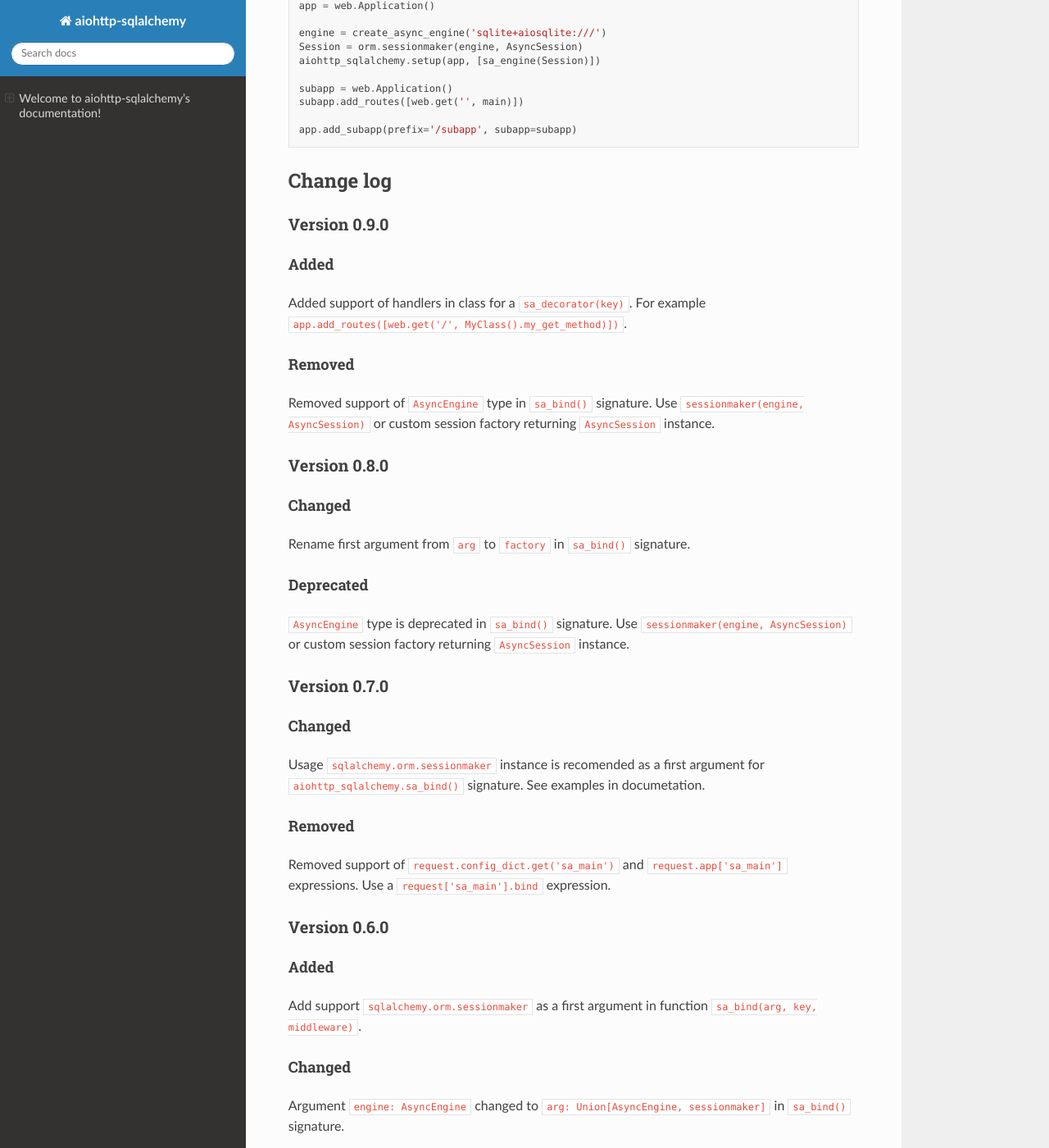
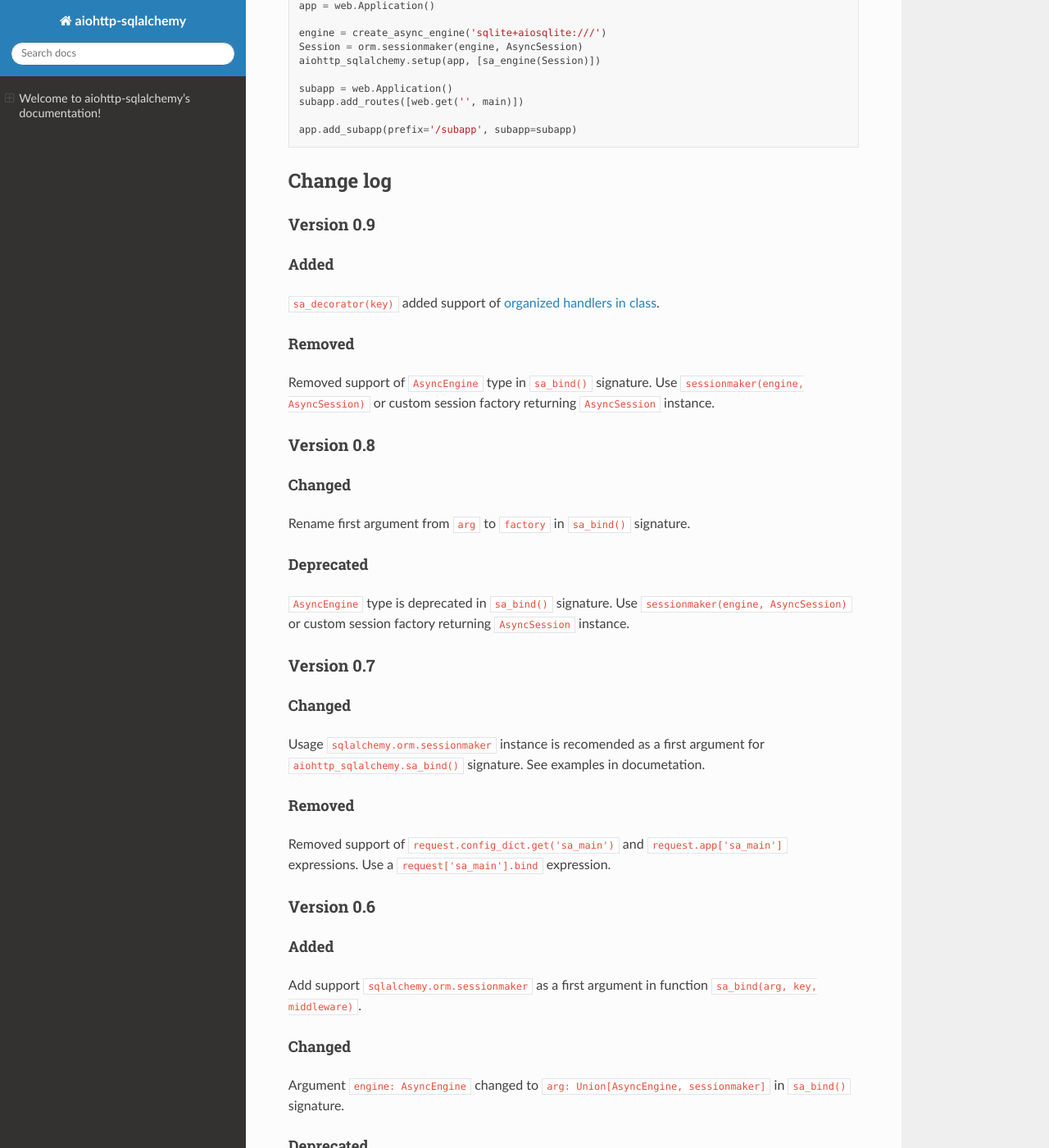
Before and after one commit to ri-gilfanov/aiohttp-sqlalchemy, a Sphinx documentation site: the page built from docs/index.rst, in a window 1280 px wide and 1400 px high, scrolled down 3255 px. Shown: the whole window at 82% size. Built offline with Sphinx 7.4.7 and the Read the Docs theme 2.0.0, drawn with Linux system fonts in a browser that asks for light colours; some of the changed text lies outside the part shown.

Commit message:
Fix docs

```diff
--- a/docs/index.rst
+++ b/docs/index.rst
@@ -177,12 +177,12 @@ Nested apps
 
 Change log
 ----------
-Version 0.9.0
-^^^^^^^^^^^^^
+Version 0.9
+^^^^^^^^^^^
 Added
 """""
-Added support of handlers in class for a ``sa_decorator(key)``. For example
-``app.add_routes([web.get('/', MyClass().my_get_method)])``.
+``sa_decorator(key)`` added support of `organized handlers in class
+<https://docs.aiohttp.org/en/stable/web_quickstart.html#organizing-handlers-in-classes>`_.
 
 Removed
 """""""
@@ -190,8 +190,8 @@ Removed support of ``AsyncEngine`` type in ``sa_bind()`` signature. Use
 ``sessionmaker(engine, AsyncSession)`` or custom session factory returning
 ``AsyncSession`` instance.
 
-Version 0.8.0
-^^^^^^^^^^^^^
+Version 0.8
+^^^^^^^^^^^
 Changed
 """""""
 Rename first argument from ``arg`` to ``factory`` in ``sa_bind()`` signature.
@@ -202,8 +202,8 @@ Deprecated
 ``sessionmaker(engine, AsyncSession)`` or custom session factory returning
 ``AsyncSession`` instance.
 
-Version 0.7.0
-^^^^^^^^^^^^^
+Version 0.7
+^^^^^^^^^^^
 Changed
 """""""
 Usage ``sqlalchemy.orm.sessionmaker`` instance is recomended as a first
@@ -216,8 +216,8 @@ Removed support of ``request.config_dict.get('sa_main')`` and
 ``request.app['sa_main']`` expressions. Use a ``request['sa_main'].bind``
 expression.
 
-Version 0.6.0
-^^^^^^^^^^^^^
+Version 0.6
+^^^^^^^^^^^
 Added
 """""
 Add support ``sqlalchemy.orm.sessionmaker`` as a first argument in function
@@ -242,8 +242,8 @@ Deprecated class ``views.SAViewMixin`` is removed. Use
 Deprecated attribute ``SAView.sa_main_session`` is removed. Use method
 ``SAView.sa_session(key: str = 'sa_main')``.
 
-Version 0.5.0
-^^^^^^^^^^^^^
+Version 0.5
+^^^^^^^^^^^
 Removed
 """""""
 Deprecated function ``aiohttp_sqlalchemy.sa_engine()`` is removed. Use
@@ -254,8 +254,8 @@ Deprecated
 Undocumented class ``views.SAViewMixin`` is deprecated. Use
 ``views.SAAbstractView``.
 
-Version 0.4.0
-^^^^^^^^^^^^^
+Version 0.4
+^^^^^^^^^^^
 Added
 """""
 ``SAView.sa_session(key: str = 'sa_main')`` function is added instead
@@ -266,8 +266,8 @@ Deprecated
 ``SAView.sa_main_session`` is deprecated. Use
 ``SAView.sa_session(key: str = 'sa_main')``.
 
-Version 0.3.0
-^^^^^^^^^^^^^
+Version 0.3
+^^^^^^^^^^^
 Added
 """""
 ``aiohttp_sqlalchemy.sa_bind()`` function is added instead
```
